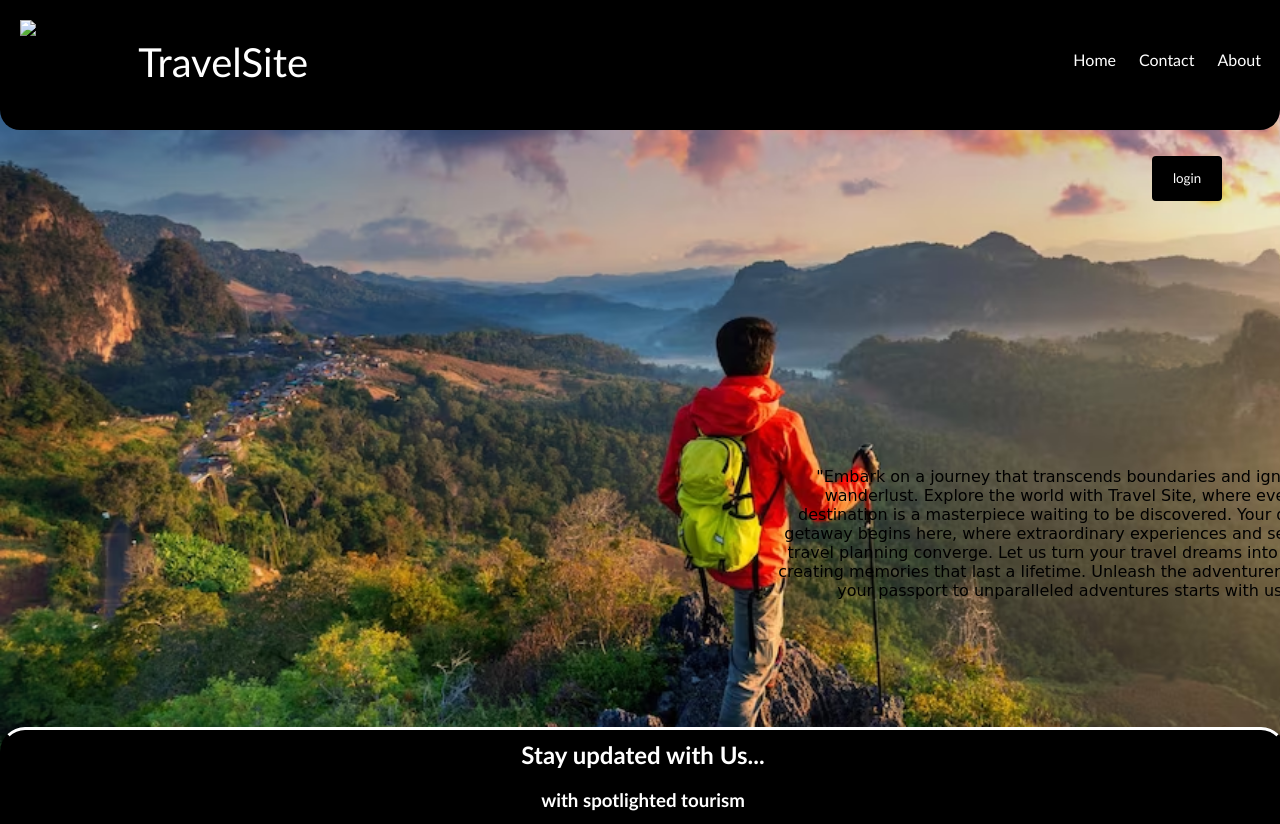
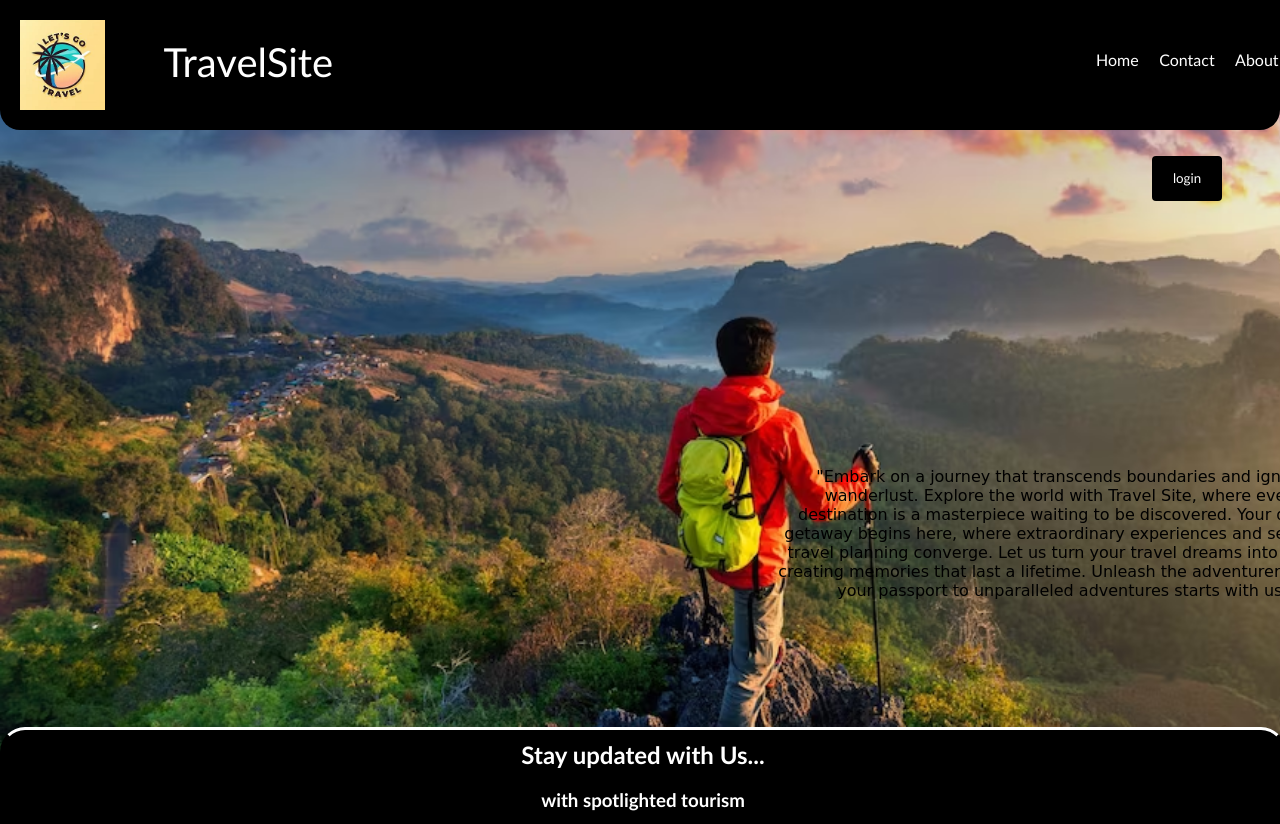
Before and after one commit to kabilECE/Travel-Site, a plain HTML site: page index.html in a window 1280 px wide. Shown: the top 824 px of the page. Drawn offline with Linux system fonts and the light colour scheme.

Commit message:
Update index.html

```diff
--- a/index.html
+++ b/index.html
@@ -8,7 +8,7 @@
 <body >
     <link rel="stylesheet" href="travel.css">
     <div class="heading">
-            <img src="OIP.jpeg" alt="logo">
+            <img src="OIP.jpg" alt="logo">
             <p class="heading_1">TravelSite</p>
             <div class="inside">
             <li><a href="#">Home</a></li>
```
